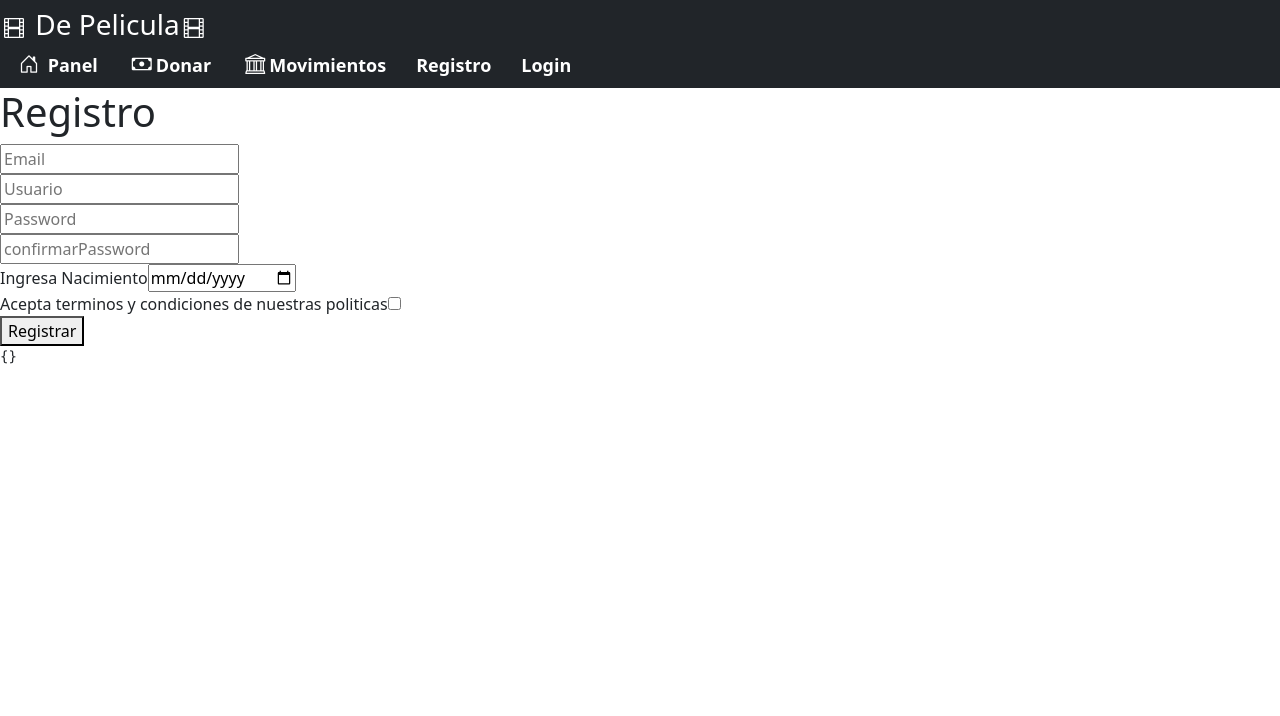
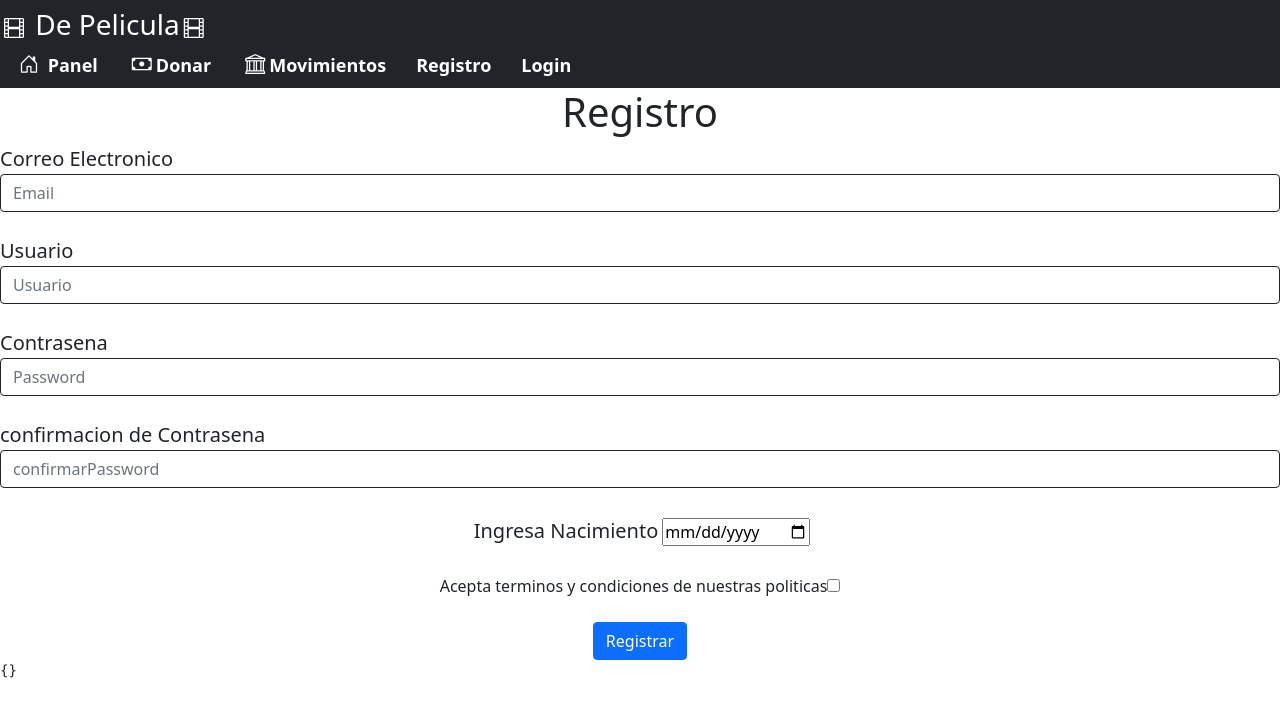
Before and after one commit to Lorenzo36036/De_pelicula, a React (Vite) app in the folder Fronted/: page /registro in a window 1280 px wide. Shown: the top 716 px of the page. Built offline with nearby package versions, Linux system fonts and the light colour scheme.

Commit message:
Update RegisterPage.jsx

```diff
--- a/Fronted/src/page/RegisterPage.jsx
+++ b/Fronted/src/page/RegisterPage.jsx
@@ -12,36 +12,50 @@ console.log(errors)
 return(
 
     <div>
-     <h1>Registro</h1>
+     <h1 className=" text-center">Registro</h1>
 
     <form onSubmit={handleSubmit( async data =>{ console.log(data); await registerPage(data) } )}>
-    <input type="email" {...register('email',{
+
+    <div class="form-group">
+
+    <label for="exampleInputEmail1" className="font-weight-bold fs-5">Correo Electronico</label>
+    <input type="email"  class="form-control border border-dark" id="exampleInputEmail1"  {...register('email',{
         required: {value:true, message:"Email es requerido"},
         pattern:  {value:/^[a-z0-9._%+-]+@[a-z0-9.-]+\.[a-z]{2,4}$/, message:'Email no valido'}
 
      })} placeholder="Email"/>
 
+    { errors.email && <span> {errors.email.message}</span>}
+    </div>
+    <br/>
 
-    { errors.email && <span> {errors.email.message}</span>}
 
-    <br/>
-    <input type="text" {...register('usuario',{
+    <div class="form-group">
+    <label for="exampleInputUsuario" className="font-weight-bold  fs-5">Usuario</label>
+    <input type="text"   class="form-control border border-dark" id="exampleInputUsuario"  {...register('usuario',{
         required : {value:true, message:"Nombre es requerido"},
         minLength: {value:2, message:"Lo minimo son 2 caracteres"},
         maxLength: {value:12, message:"Como maximo son 12 carecteres"}
          })}  placeholder="Usuario"/>
 
     {errors.usuario && <span>{errors.usuario.message}</span>}
+    </div>
+
+    <br/>
+
+    <div class="form-group">
+    <label for="exampleInputPassword" className="font-weight-bold  fs-5">Contrasena</label>
+    <input type="password" class="form-control border border-dark" id="exampleInputPassword" {...register('password',{required: true})} placeholder="Password" />
+    {errors.password && <span>password es requerido</span>}
+     </div>
 
 
     <br/>
-    <input type="password" {...register('password',{required: true})} placeholder="Password" />
-    {errors.password && <span>password es requerido</span>}
 
 
-
-    <br/>
-    <input type="password" {...register('confirmarPassword',{
+    <div class="form-group">
+    <label for="exampleInputCPassword" className="font-weight-bold  fs-5"> confirmacion de Contrasena</label>
+    <input type="password"  class="form-control border border-dark" id="exampleInputCPassword" {...register('confirmarPassword',{
           required :{value: true, message : "Confirmar Password es requerido"},
            //validando que los password sean iguales con watch
           validate : (value) =>{
@@ -52,13 +66,14 @@ return(
             }
         })} placeholder="confirmarPassword" />
     {errors.confirmarPassword && <span>{errors.confirmarPassword.message}</span>}
-
+    </div>
 
 
 
 
     <br/>
-    <label htmlFor="fechaNacimiento">Ingresa Nacimiento </label>
+   <div class='text-center'>
+    <label htmlFor="fechaNacimiento" className=" font-weight-bold fs-5 m-1">Ingresa Nacimiento </label>
     <input type="date" {...register('fechaNacimiento',{
         required: { value: true, message : "Ingresa tu dia/mes/año de nacimiento"},
 
@@ -80,13 +95,19 @@ return(
     })} />
 
     {errors.fechaNacimiento && <span>{errors.fechaNacimiento.message}</span>}
+    </div>
+    <br/>
+    <div className="text-center">
+    <label   htmlFor="terminos">Acepta terminos y condiciones de nuestras politicas</label>
+    <input   type="checkbox" {...register('terminos',{required: true})} />
+    {errors.terminos && <span>terminos es requerido</span>}
+    </div>
 
     <br/>
-    <label htmlFor="terminos">Acepta terminos y condiciones de nuestras politicas</label>
-    <input type="checkbox" {...register('terminos',{required: true})} />
-    {errors.terminos && <span>terminos es requerido</span>}
-    <br/>
-     <button>Registrar</button>
+
+   <div className="text-center">
+    <button type="button " class="btn btn-primary text-center ">Registrar</button>
+    </div>
      {//muestra con watch el contenido que se ingresara por form
                                  }
      <pre>
```
